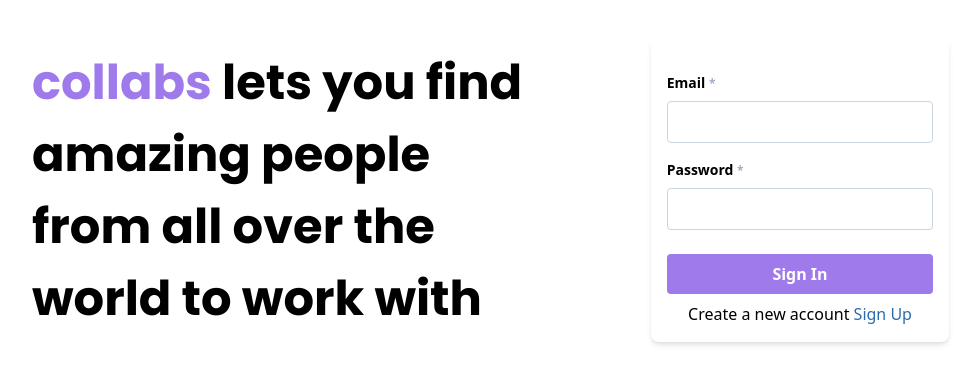
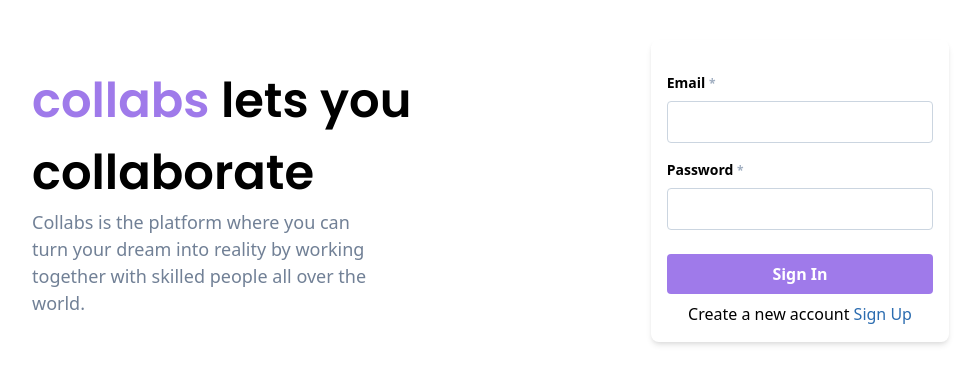
Before and after one commit to joshiprashanthd/startup, a React app in the folder root/frontend/: page /auth in a window 1280 px wide. Shown: the part 209-592 px from the top of the page, without its empty margins (96-1076 px from the left). Built offline with nearby package versions, Linux system fonts and the light colour scheme.

Commit message:
CHORE: Experiment with UI

```diff
--- a/root/frontend/src/pages/AuthPage/index.tsx
+++ b/root/frontend/src/pages/AuthPage/index.tsx
@@ -6,12 +6,16 @@ export const AuthPage = function (props: any) {
   const [showSignIn, setShowSignIn] = React.useState(true);
 
   return (
-    <div className="flex flex-row items-center justify-center w-4/5 min-h-screen mx-auto">
+    <div className="flex flex-row items-center justify-center w-4/5 min-h-screen mx-auto ">
       <div className="w-1/2">
-        <h1 className="text-xl font-bold md:text-5xl font-display">
-          <span className="text-purple-500">collabs</span> lets you find amazing
-          people from all over the world to work with
+        <h1 className="text-xl font-semibold md:text-5xl font-display ">
+          <span className="text-purple-500 ">collabs</span>
+          <span className="text-black"> lets you collaborate</span>
         </h1>
+        <p className="w-8/12 text-lg text-gray-600">
+          Collabs is the platform where you can turn your dream into reality by
+          working together with skilled people all over the world.
+        </p>
       </div>
       <div className="grid w-1/2 place-items-center">
         {showSignIn ? (
```
